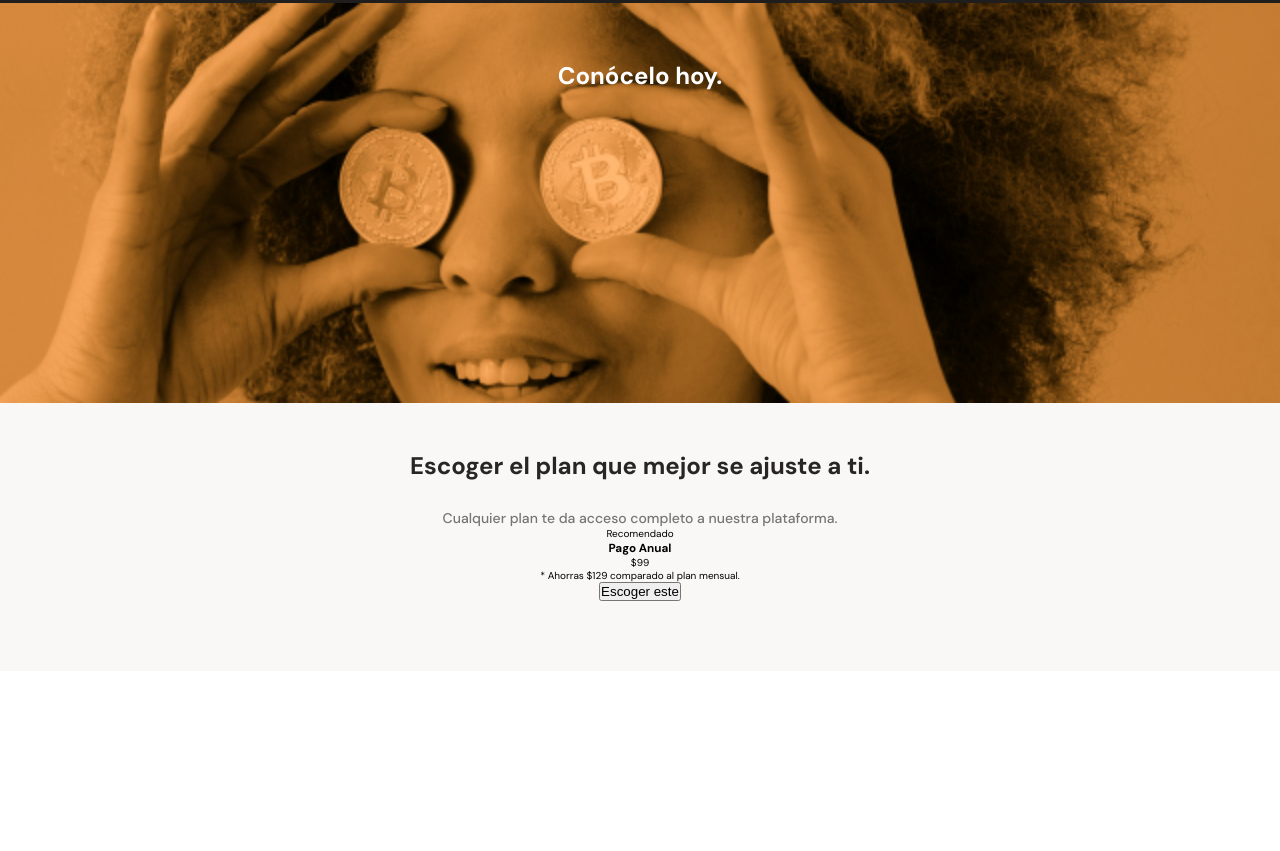
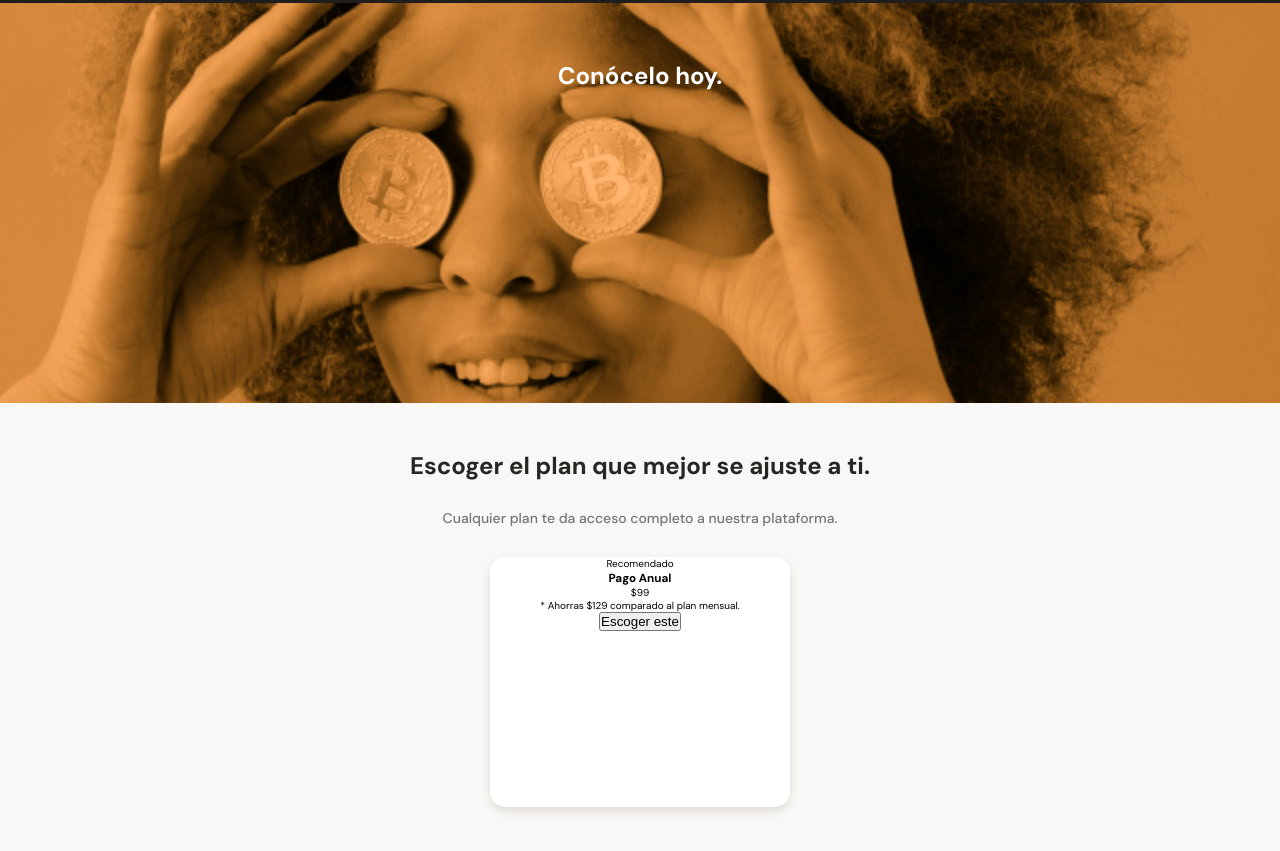
Before and after one commit to mister-ramoon/batabit, a plain HTML site: page index.htm in a window 1280 px wide. Shown: the part 1987-2838 px from the top of the page. Before the commit the page ends 2658 px from the top, so only its background shows below. Drawn offline with Linux system fonts and the light colour scheme.

Commit message:
Aplicando estilos a las tarjetas de la sección de planes

```diff
--- a/index.htm
+++ b/index.htm
@@ -93,13 +93,13 @@
                 <p>Cualquier plan te da acceso completo a nuestra plataforma.</p>
             </div>
             <section class="plans-conatiner--slider">
-                <article>
-                    <p>Recomendado</p>
-                    <div>
-                        <h3>Pago Anual</h3>
-                        <p><span>$</span>99</p>
-                        <p>* Ahorras $129 comparado al plan mensual.</p>
-                        <button>Escoger este <span></span></button>
+                <article class="plan-container--card">
+                    <p class="recommended">Recomendado</p>
+                    <div class="plan-info-container">
+                        <h3 class="plan-card--title">Pago Anual</h3>
+                        <p class="plan-card--price"><span>$</span>99</p>
+                        <p class="plan-card--saving">* Ahorras $129 comparado al plan mensual.</p>
+                        <button class="plan-card-ca">Escoger este <span></span></button>
                     </div>
                 </article>
             </section>
--- a/styles.css
+++ b/styles.css
@@ -366,3 +366,16 @@ main {
     line-height: 1.8rem;
     color: #757575;
 }
+
+.plan-container--card {
+    position: relative;
+    width: 70%;
+    min-width: 230px;
+    max-width: 300px;
+    height: 250px;
+    margin: 30px auto 0;
+    padding: 0 15px;
+    background-color: var(--just-white);
+    border-radius: 15px;
+    box-shadow: 0px 4px 8px rgba(83, 73, 30, 0.16);
+}
```
